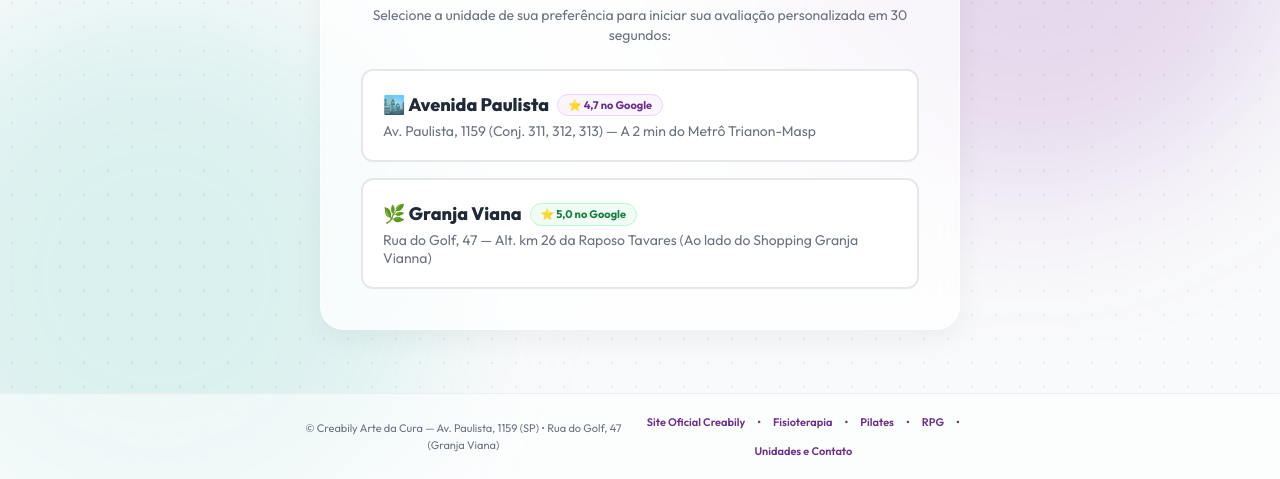
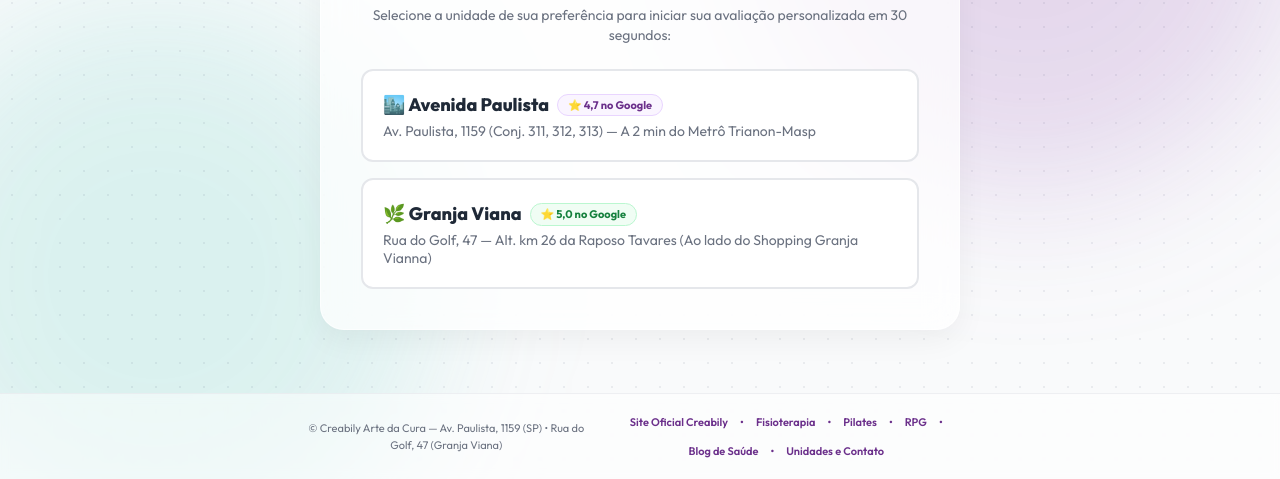
Before and after one commit to Moreiraisrael/creabily-b2c-quiz, a website: page index.html in a window 1280 px wide. Shown: the part 321-800 px from the top of the page. Drawn offline with nearby package versions, Linux system fonts and the light colour scheme.

Commit message:
feat(seo): add direct dofollow backlink to creabily.com/blog in institutional footer

```diff
--- a/index.html
+++ b/index.html
@@ -776,6 +776,8 @@
                 <span>•</span>
                 <a href="https://www.creabily.com/projects/rpg" class="hover:underline">RPG</a>
                 <span>•</span>
+                <a href="https://www.creabily.com/blog" class="hover:underline">Blog de Saúde</a>
+                <span>•</span>
                 <a href="https://www.creabily.com/contato" class="hover:underline">Unidades e Contato</a>
             </nav>
         </div>
```
